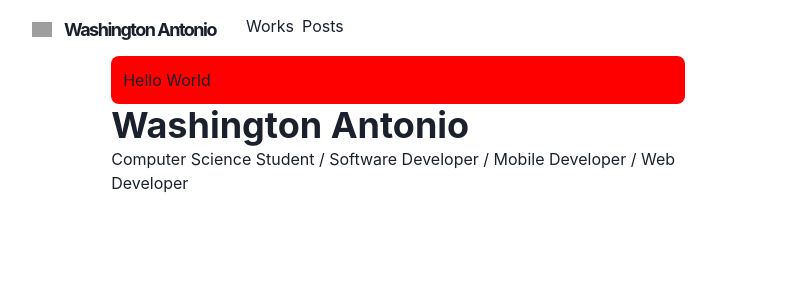
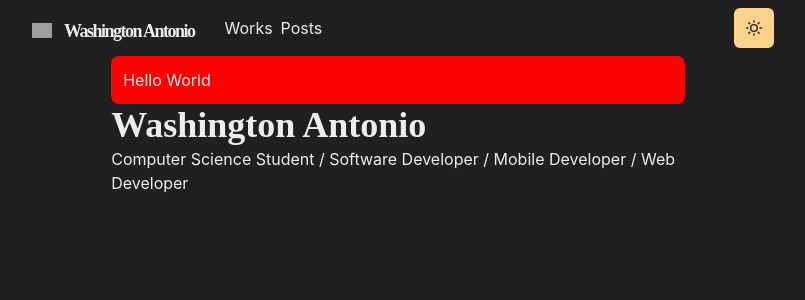
Before and after one commit to Washington-coder/portifolio, a Next.js app: page / in a window 1280 px wide. Shown: the top 300 px of the page, without its empty margins (242-1047 px from the left). Built offline with nearby package versions, Linux system fonts and the light colour scheme; grey boxes are pictures that could not be loaded.

Commit message:
feat: add dark theme switch

```diff
--- a/components/navbar.js
+++ b/components/navbar.js
@@ -15,10 +15,12 @@
 } from '@chakra-ui/react'
 
 import { HamburgerIcon } from '@chakra-ui/icons'
+import ThemeToggleButton from './theme-toggle-button.js';
 
 const LinkItem = ({ href, path, children }) => {
     const active = path === href
     const inactiveColor = useColorModeValue('gray200', 'whiteAlpha.900')
+
     return (
         <Link
             href={href}
@@ -73,6 +75,7 @@
                     <LinkItem href='/posts' path={path}>Posts</LinkItem>
                 </Stack>
                 <Box flex={1} align='right' >
+                    <ThemeToggleButton />
                     <Box ml={2} display={{ base: 'inline-block', md: 'none' }}>
                         <Menu>
                             <MenuButton
@@ -85,6 +88,7 @@
                                 <MenuItem href='/' as={Link}>About</MenuItem>
                                 <MenuItem href='/works' as={Link}>Works</MenuItem>
                                 <MenuItem href='/posts' as={Link}>Posts</MenuItem>
+                                <MenuItem href='/view-source' as={Link}>View Source</MenuItem>
                             </MenuList>
                         </Menu>
                     </Box>
--- /dev/null
+++ b/components/theme-toggle-button.js
@@ -0,0 +1,17 @@
+import { IconButton, useColorMode, useColorModeValue } from '@chakra-ui/react';
+import { SunIcon, MoonIcon, } from '@chakra-ui/icons'
+
+const ThemeToggleButton = () => {
+    const { toggleColorMode } = useColorMode()
+
+    return (
+        <IconButton
+            aria-label='Toggle theme'
+            colorScheme={useColorModeValue('purple', 'orange')}
+            icon={useColorModeValue(<MoonIcon />, <SunIcon />)}
+            onClick={toggleColorMode}
+        />
+    )
+}
+
+export default ThemeToggleButton;
--- /dev/null
+++ b/libs/theme.js
@@ -0,0 +1,55 @@
+import { extendTheme } from '@chakra-ui/react'
+import { mode } from '@chakra-ui/theme-tools'
+
+const styles = {
+    global: props => ({
+        body: {
+            bg: mode('#f0e7db', '#202023')(props)
+        }
+    })
+}
+
+const components = {
+    Heading: {
+        variants: {
+            'section-title': {
+                textDecoration: 'underline',
+                fontSize: 20,
+                textUnderlineOffset: 6,
+                textDecorationColor: '#525252',
+                textDecorationThickness: 4,
+                marginTop: 3,
+                marginBottom: 4
+            }
+        }
+    },
+    Link: {
+        baseStyle: props => ({
+            color: mode('#3d7aed', '#ff63c3')(props),
+            textUnderlineOffset: 3,
+        })
+    }
+}
+
+const fonts = {
+    heading: "'M PLUS Rounded 1c'"
+}
+
+const colors = {
+    glassTeal: '#88ccca'
+}
+
+const config = {
+    initialColorMode: 'dark',
+    useSystemColorMode: true
+}
+
+const theme = extendTheme({
+    config,
+    styles,
+    components,
+    colors,
+    fonts,
+})
+
+export default theme
--- a/pages/_app.js
+++ b/pages/_app.js
@@ -1,9 +1,10 @@
 import { ChakraProvider } from '@chakra-ui/react';
 import Main from '../components/layouts/main'
+import theme from '../libs/theme';
 
 const Website = ({ Component, pageProps, router }) => {
     return (
-        <ChakraProvider>
+        <ChakraProvider theme={theme}>
             <Main router={router}>
                 <Component {...pageProps} key={router.key} />
             </Main>
--- /dev/null
+++ b/pages/_document.js
@@ -0,0 +1,18 @@
+import { ColorModeScript } from '@chakra-ui/react'
+import NextDocument, {Html, Head, Main, NextScript } from 'next/document'
+import theme from '../libs/theme.js'
+
+export default class Document extends NextDocument {
+    return () {
+        return (
+            <Html lang='en'>
+                <Head/>
+                <body>
+                    <ColorModeScript initialColorMode={theme.config.initialColorMode}/>
+                    <Main/>
+                    <NextScript/>
+                </body>
+            </Html>
+        )
+    }
+}
```
